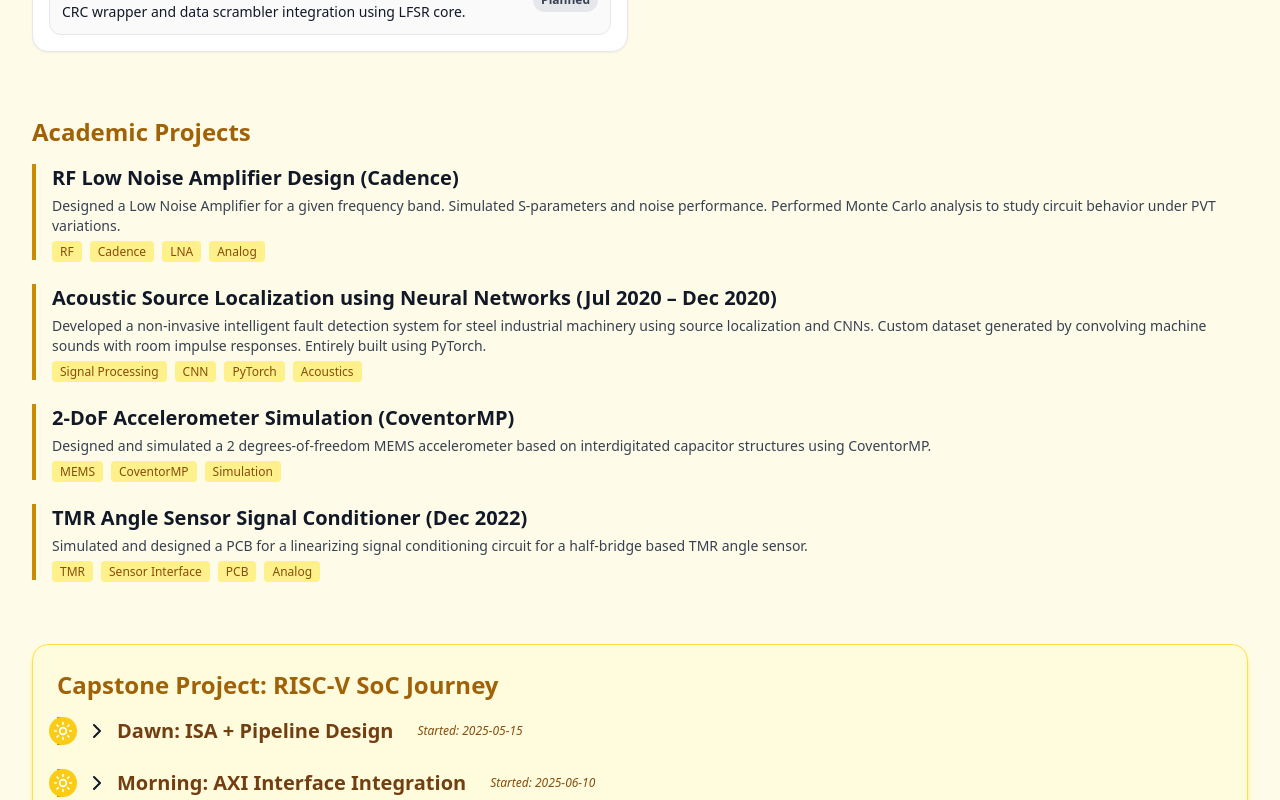
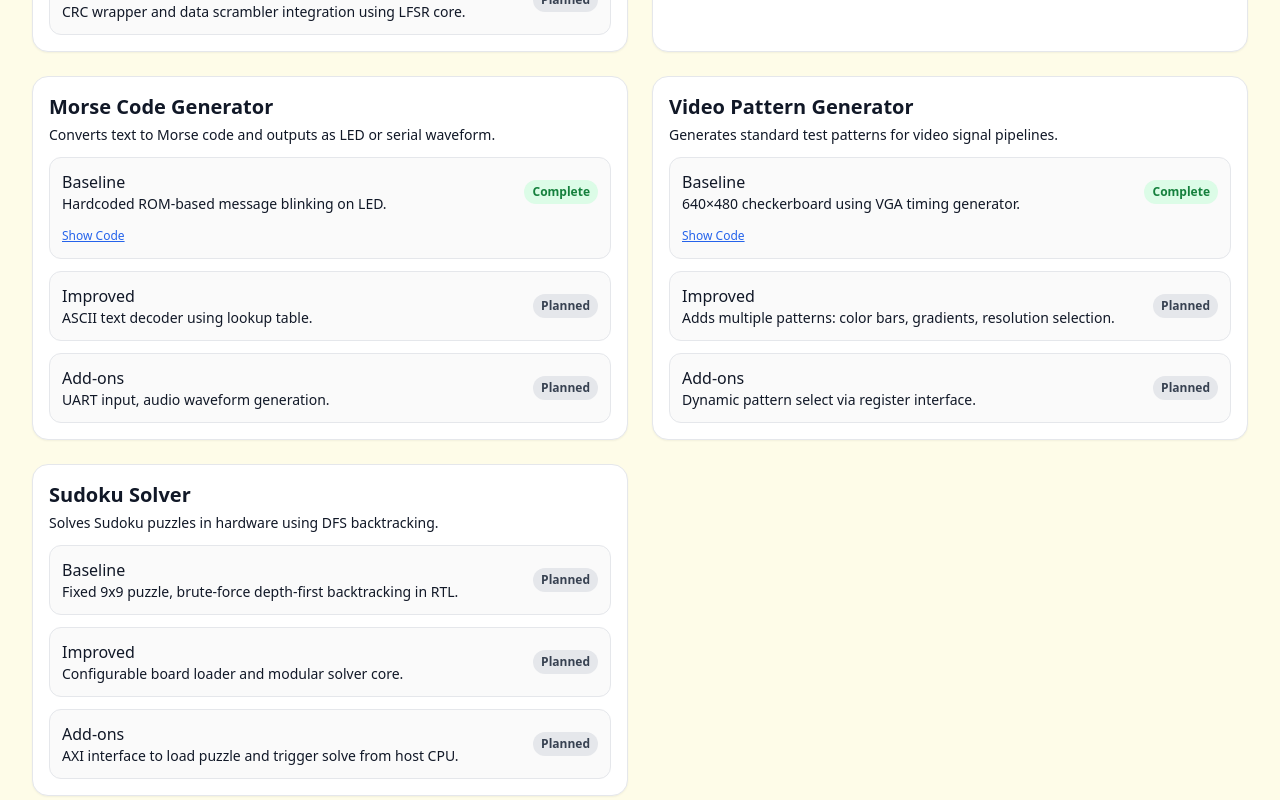
Before and after one commit to Veena-vk/veena-portfolio-dev, a Next.js app: page /sun in a window 1280 px wide. Shown: the part 1760-2560 px from the top of the page. Built offline with nearby package versions, Linux system fonts and the light colour scheme.

Commit message:
Update rtlGarden.ts

```diff
--- a/app/sun/data/rtlGarden.ts
+++ b/app/sun/data/rtlGarden.ts
@@ -62,4 +62,161 @@ endmodule
     ],
     tags: ["rng", "bit-manipulation", "modular"],
   },
+   {
+    id: "pomodoro",
+    title: "Pomodoro Timer",
+    description: "A countdown timer for productivity, based on the Pomodoro technique.",
+    phases: [
+      {
+        label: "Baseline",
+        summary: "25-minute countdown with start/reset. Displays status via LED.",
+        status: "Complete",
+        snippet: `
+module pomodoro_timer (
+  input clk, rst, start,
+  output reg [7:0] minutes,
+  output reg active
+);
+  reg [25:0] counter;
+
+  always @(posedge clk or posedge rst) begin
+    if (rst) begin
+      minutes <= 25;
+      counter <= 0;
+      active <= 0;
+    end else if (start) begin
+      active <= 1;
+      if (counter == 60_000_000) begin
+        counter <= 0;
+        if (minutes > 0)
+          minutes <= minutes - 1;
+        else
+          active <= 0;
+      end else begin
+        counter <= counter + 1;
+      end
+    end
+  end
+endmodule
+        `.trim(),
+      },
+      {
+        label: "Improved",
+        summary: "Custom durations for work/break + visual indicator (LED blink patterns).",
+        status: "Planned",
+      },
+      {
+        label: "Add-ons",
+        summary: "AXI-lite interface for configuration from a soft CPU.",
+        status: "Planned",
+      },
+    ],
+    tags: ["timer", "productivity", "axi-lite"],
+  },
+
+  {
+    id: "morse",
+    title: "Morse Code Generator",
+    description: "Converts text to Morse code and outputs as LED or serial waveform.",
+    phases: [
+      {
+        label: "Baseline",
+        summary: "Hardcoded ROM-based message blinking on LED.",
+        status: "Complete",
+        snippet: `
+module morse_led (
+  input clk, rst,
+  output reg led
+);
+  reg [31:0] rom [0:15] = {
+    32'b10111000000000000000000000000000, // S
+    32'b11101110111000000000000000000000  // O
+  };
+  reg [3:0] idx;
+  reg [5:0] bit;
+
+  always @(posedge clk or posedge rst) begin
+    if (rst) begin
+      idx <= 0; bit <= 0; led <= 0;
+    end else begin
+      led <= rom[idx][31 - bit];
+      bit <= bit + 1;
+      if (bit == 31) begin
+        bit <= 0; idx <= idx + 1;
+      end
+    end
+  end
+endmodule
+        `.trim(),
+      },
+      {
+        label: "Improved",
+        summary: "ASCII text decoder using lookup table.",
+        status: "Planned",
+      },
+      {
+        label: "Add-ons",
+        summary: "UART input, audio waveform generation.",
+        status: "Planned",
+      },
+    ],
+    tags: ["fun", "communication", "led"],
+  },
+
+  {
+    id: "pattern-gen",
+    title: "Video Pattern Generator",
+    description: "Generates standard test patterns for video signal pipelines.",
+    phases: [
+      {
+        label: "Baseline",
+        summary: "640×480 checkerboard using VGA timing generator.",
+        status: "Complete",
+        snippet: `
+module checkerboard_gen (
+  input clk, rst,
+  output [7:0] red, green, blue,
+  output hsync, vsync
+);
+  // Timing gen + checker pattern omitted for brevity
+endmodule
+        `.trim(),
+      },
+      {
+        label: "Improved",
+        summary: "Adds multiple patterns: color bars, gradients, resolution selection.",
+        status: "Planned",
+      },
+      {
+        label: "Add-ons",
+        summary: "Dynamic pattern select via register interface.",
+        status: "Planned",
+      },
+    ],
+    tags: ["video", "vga", "testbench"],
+  },
+
+  {
+    id: "sudoku",
+    title: "Sudoku Solver",
+    description: "Solves Sudoku puzzles in hardware using DFS backtracking.",
+    phases: [
+      {
+        label: "Baseline",
+        summary: "Fixed 9x9 puzzle, brute-force depth-first backtracking in RTL.",
+        status: "Planned",
+      },
+      {
+        label: "Improved",
+        summary: "Configurable board loader and modular solver core.",
+        status: "Planned",
+      },
+      {
+        label: "Add-ons",
+        summary: "AXI interface to load puzzle and trigger solve from host CPU.",
+        status: "Planned",
+      },
+    ],
+    tags: ["algorithmic", "search", "experimental"],
+  },
 ];
```
